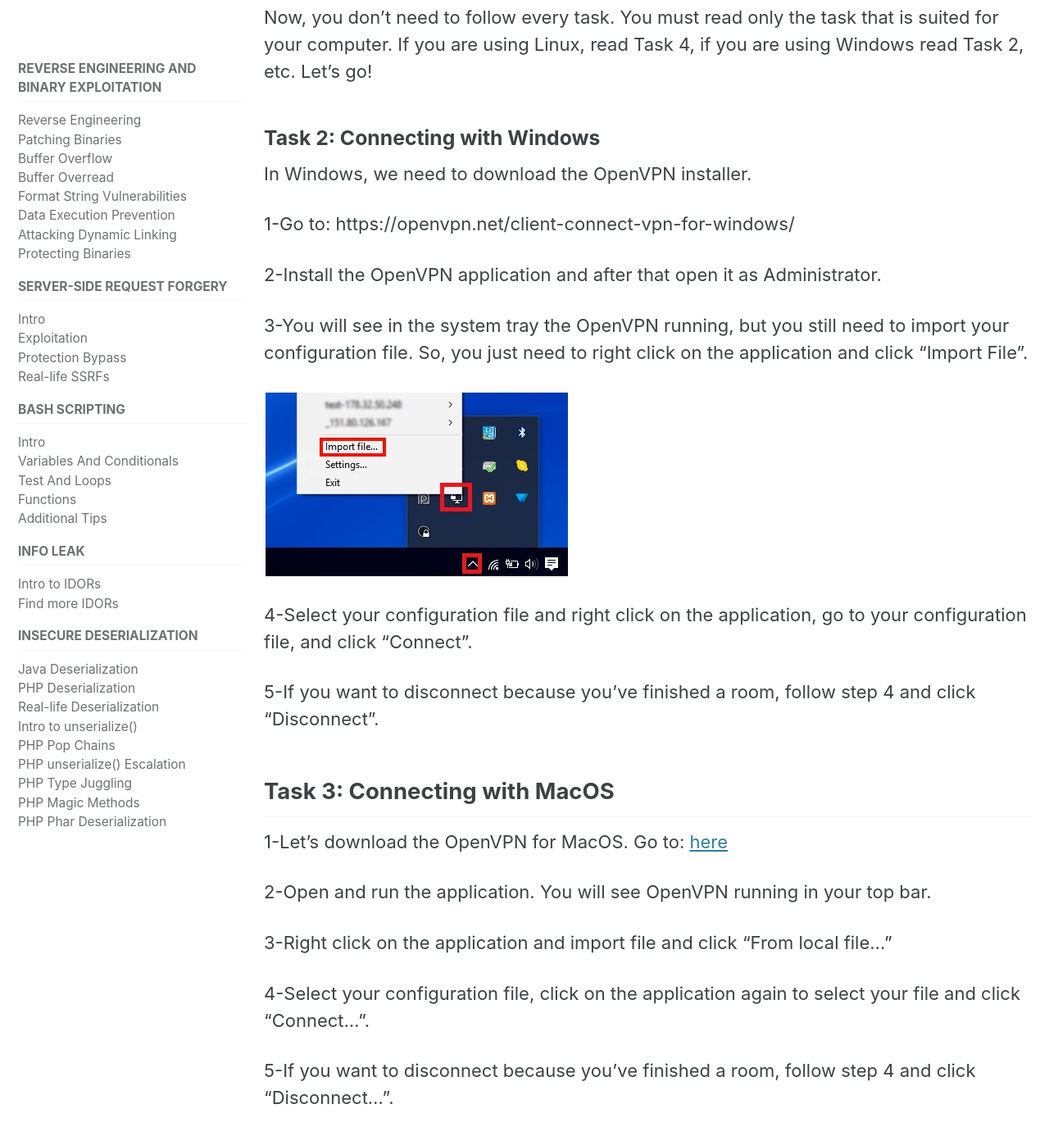
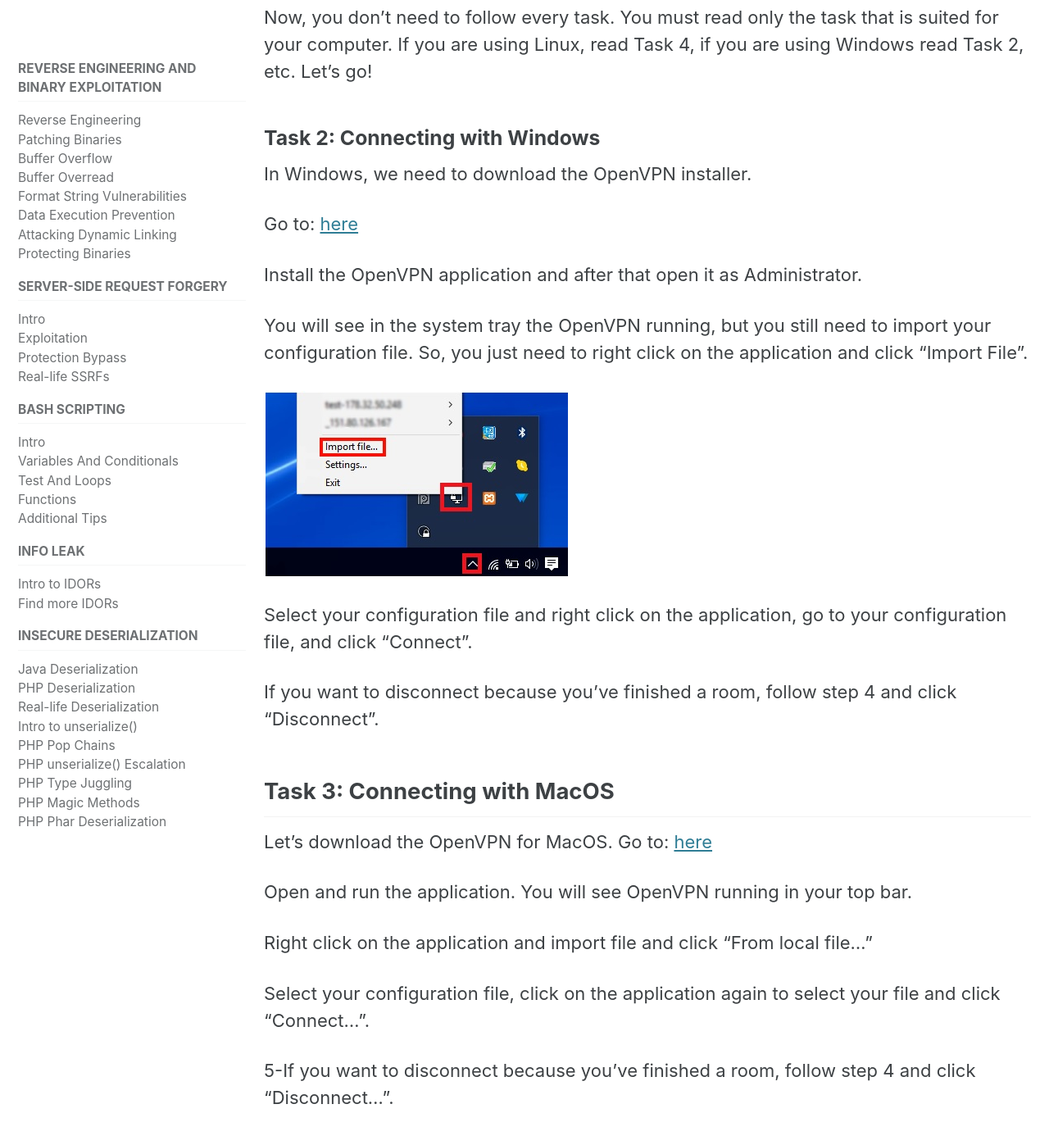
Before and after one commit to felipemsalles/felipemsalles.github.io-blog, a Jekyll site: the page built from _posts/2021-10-03-openvpn.md, in a window 1280 px wide and 1400 px high, scrolled down 1185 px. Shown: the top 1386 px of the window at 82% size. Built offline with Jekyll 4.4.1, drawn with Linux system fonts in a browser that asks for light colours; cached includes are drawn as plain includes; some of the changed text lies outside the part shown.

Commit message:
Update 2021-10-03-openvpn.md

```diff
--- a/_posts/2021-10-03-openvpn.md
+++ b/_posts/2021-10-03-openvpn.md
@@ -28,27 +28,27 @@ Now, you don’t need to follow every task. You must read only the task that is
 
 In Windows, we need to download the OpenVPN installer.
 
-1-Go to: https://openvpn.net/client-connect-vpn-for-windows/
+Go to: [here](https://openvpn.net/client-connect-vpn-for-windows/)
 
-2-Install the OpenVPN application and after that open it as Administrator.
+Install the OpenVPN application and after that open it as Administrator.
 
-3-You will see in the system tray the OpenVPN running, but you still need to import your configuration file. So, you just need to right click on the application and click “Import File”.
+You will see in the system tray the OpenVPN running, but you still need to import your configuration file. So, you just need to right click on the application and click “Import File”.
 
 ![](https://blogfelipe.com/assets/images/opvpn-03.png)
 
-4-Select your configuration file and right click on the application, go to your configuration file, and click “Connect”.
+Select your configuration file and right click on the application, go to your configuration file, and click “Connect”.
 
-5-If you want to disconnect because you’ve finished a room, follow step 4 and click “Disconnect”.
+If you want to disconnect because you’ve finished a room, follow step 4 and click “Disconnect”.
 
 ## Task 3: Connecting with MacOS
 
-1-Let’s download the OpenVPN for MacOS. Go to: [here](https://openvpn.net/downloads/openvpn-connect-v2-macos.dmg)
+Let’s download the OpenVPN for MacOS. Go to: [here](https://openvpn.net/downloads/openvpn-connect-v2-macos.dmg)
 
-2-Open and run the application. You will see OpenVPN running in your top bar.
+Open and run the application. You will see OpenVPN running in your top bar.
 
-3-Right click on the application and import file and click “From local file…”
+Right click on the application and import file and click “From local file…”
 
-4-Select your configuration file, click on the application again to select your file and click “Connect…”.
+Select your configuration file, click on the application again to select your file and click “Connect…”.
 
 5-If you want to disconnect because you’ve finished a room, follow step 4 and click “Disconnect…”.
 
@@ -57,12 +57,13 @@ In Windows, we need to download the OpenVPN installer.
 
 I use Linux to do learn on Try Hack Me and I used to struggle to connect OpenVPN. As you do it, you will see that is simple. I hope I can be even more clear that the room using images, let’s go!
 
-1-First, you will need to download OpenVPN, so in your terminal run the command:
+First, you will need to download OpenVPN, so in your terminal run the command:
 
 sudo apt install openvpn
+
 ![](https://blogfelipe.com/assets/images/opvpn-04.png)
 
-2-Locate the full path of your configuration file. The file will probably be in Downloads. The format will be:
+Locate the full path of your configuration file. The file will probably be in Downloads. The format will be:
 
 sudo openvpn /path to your configuration file/file name.ovpn
 
@@ -82,13 +83,16 @@ sudo openvpn filename.ovpn (FILENAME IS YOUR USER)
 
 I prefer to do it like that, but it’s up to you!
 
-3-Enter your password and wait.You probably are connected if you see it:
+Enter your password and wait.You probably are connected if you see it:
+
 ![](https://blogfelipe.com/assets/images/opvpn-06.png)
 
 But, why not check on Try Hack Me website?
-Go to: [here](https://tryhackme.com/access)
 
-4-Check if you are connected or not.
+Go to [here](https://tryhackme.com/access)
+
+Check if you are connected or not.
+
 ![](https://blogfelipe.com/assets/images/opvpn-07.png)
 
 We did it!
@@ -99,11 +103,15 @@ We did it!
 
 Follow the steps to deploy your own machine in your browser:
 
-1-Subscribe to TryHackMe: [here](https://tryhackme.com/profile#subscribe)
+Subscribe to TryHackMe:
 
-2-Go to the My Machine page: [here](https://tryhackme.com/my-machine)
+[here](https://tryhackme.com/profile#subscribe)
 
-3-Deploy a web-based machine of your choice!
+Go to the My Machine page:
+
+[here](https://tryhackme.com/my-machine)
+
+Deploy a web-based machine of your choice!
 
 “A in-browser window will then appear, wait for your machine to load and you will be able to access machines through the Kali Linux machine without being connected to a VPN. If you’re using the Kali Linux machine, start the machine on the “My Machine” page, and paste the machines and IP into the Kali Linux’s machines web browser.”
 
@@ -111,13 +119,13 @@ Follow the steps to deploy your own machine in your browser:
 
 You can check if you did it right by deploying a machine and accessing the website.
 
-1-Click Start Machine and wait a few seconds to get your IP Address.
+Click Start Machine and wait a few seconds to get your IP Address.
 
-2-Try to open it. If you are able to see it, you’re connected (I’m sure you’re, we did it!)
+Try to open it. If you are able to see it, you’re connected (I’m sure you’re, we did it!)
 
-3-Go to the website and get the flag to answer Task 6.
+Go to the website and get the flag to answer Task 6.
 
-4-Copy the flag and finish the room!
+Copy the flag and finish the room!
 
 ![](https://blogfelipe.com/assets/images/opvpn-08.png)
 
```
